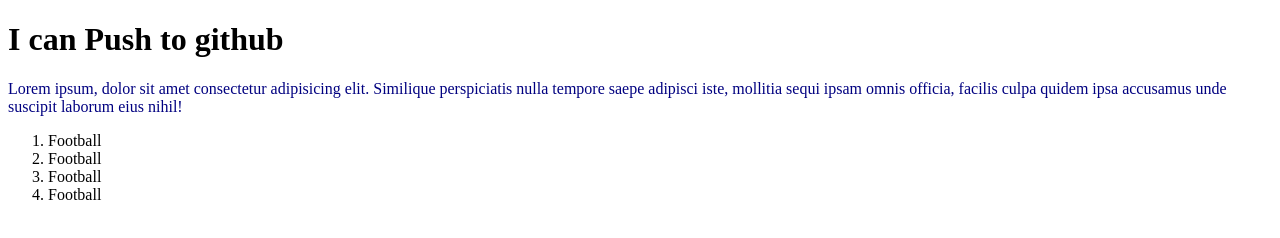
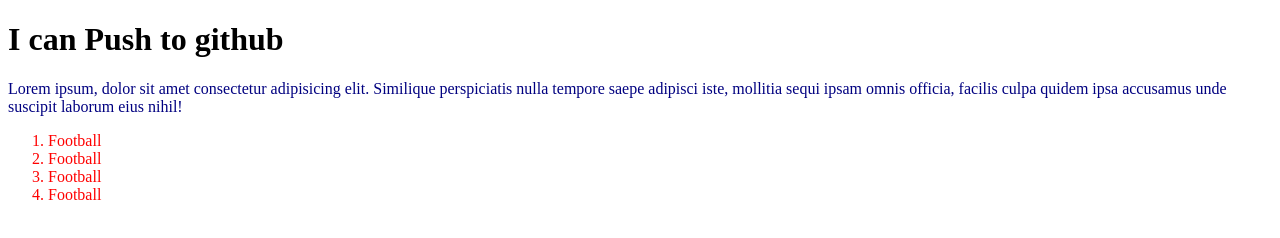
Before and after one commit to refatulsiam/my-second-repo, a plain HTML site: page index.html in a window 1280 px wide. Drawn offline with Linux system fonts and the light colour scheme.

Commit message:
added style

```diff
--- a/style.css
+++ b/style.css
@@ -1,3 +1,7 @@
 p{
     color: navy;
+
 }
+ol{
+    color: red;
+}
```
